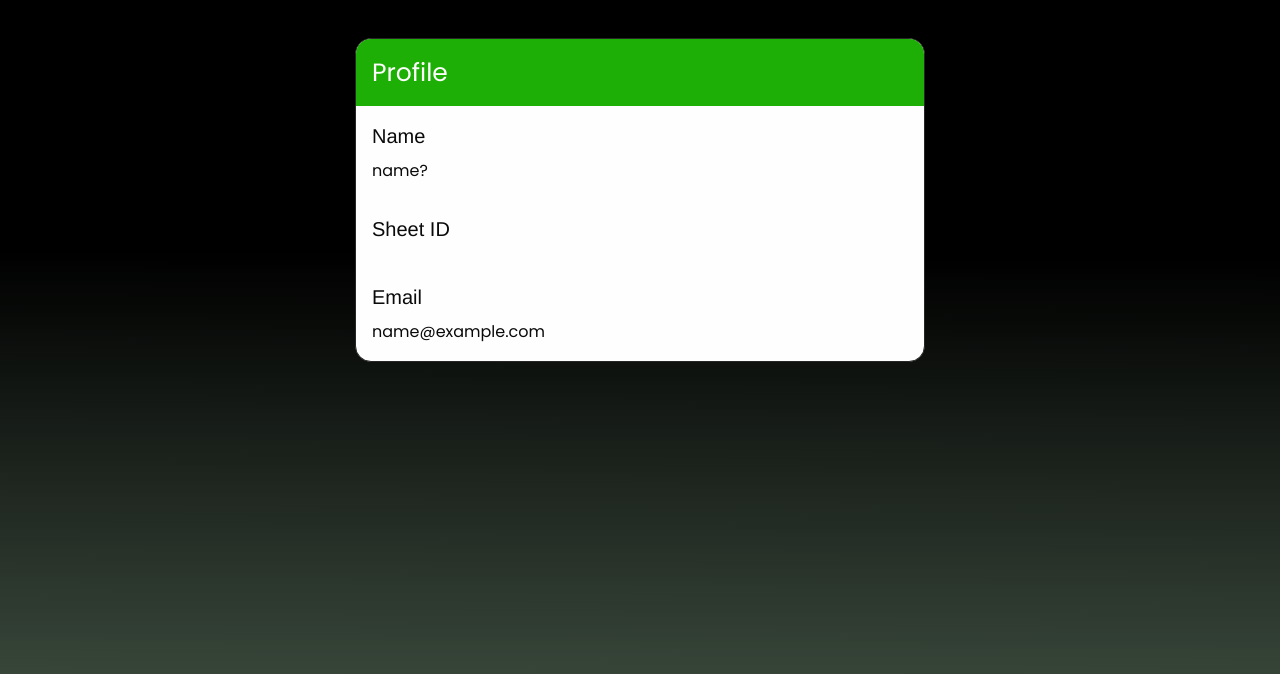
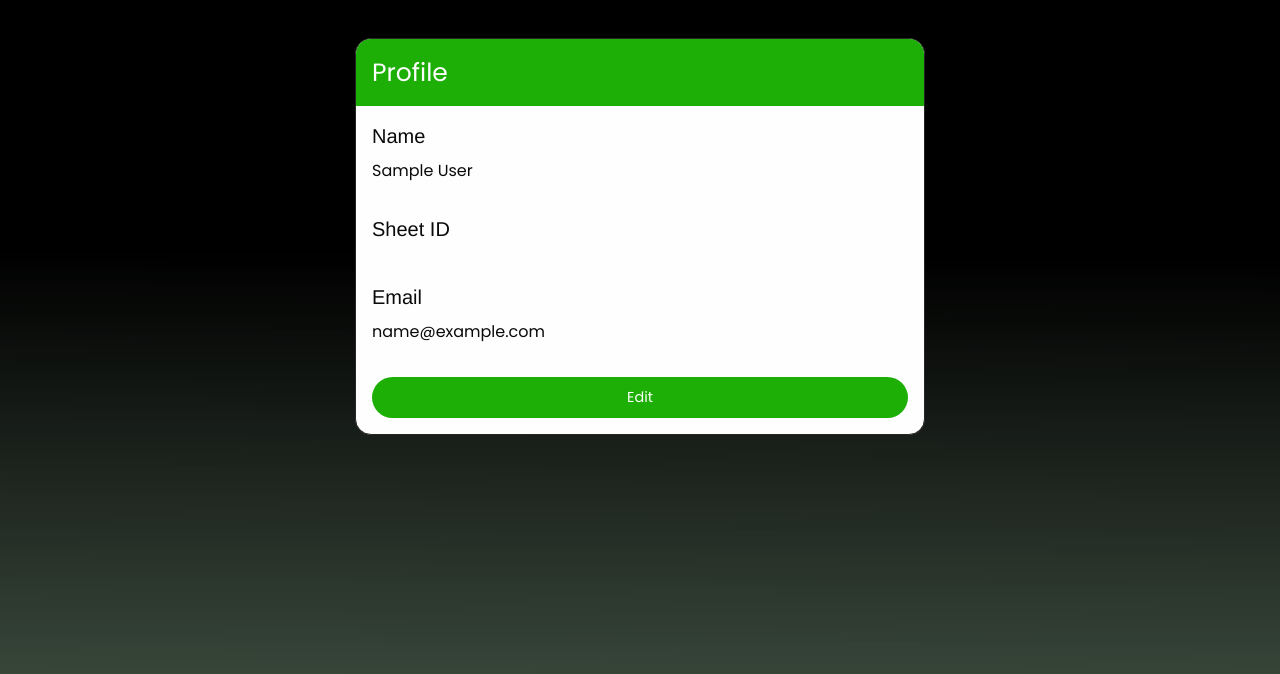
Before and after one commit to Pactionly/TimeTracker, a Django app: page /profile/ in a window 1280 px wide. Shown: the part 55-729 px from the top of the page. Run offline with Django 3.2, Linux system fonts and the light colour scheme; the visitor is signed in with stand-in values (Sample User, id 1); some libraries are stand-ins or nearby versions.

Commit message:
Added the ability to edit your profile

```diff
--- a/TimeTracker/myapp/templates/profile.html
+++ b/TimeTracker/myapp/templates/profile.html
@@ -17,9 +17,10 @@
           <div class="card-divider">
             <h4>Profile</h4>
           </div>
+          {% if not editing %}
             <div class="card-section">
               <h5>Name</h5>
-            <p>name?</p>
+              <p>{{ user.first_name }} {{ user.last_name }}</p>
             </div>
             <div class="card-section">
               <h5>Sheet ID</h5>
@@ -29,6 +30,35 @@
               <h5>Email</h5>
               <p> {{ user.email }} </p>
             </div>
+            <form action="/edit_profile/" method="GET">
+              {% csrf_token %}
+              <div class="card-section">
+                <input type="submit" class="button expanded" value="Edit">
+              </div>
+            </form>
+          {% else %}
+            <form action="/profile/" method="POST">
+              {% csrf_token %}
+              <div class="card-section">
+                <h5>Name</h5>
+                <p>
+                  {{ profile_form.first_name.label_tag }}
+                  {{ profile_form.first_name }}
+                  {{ profile_form.last_name.label_tag }}
+                  {{ profile_form.last_name }}
+                </p>
+              </div>
+              <div class="card-section">
+                <h5>Sheet ID</h5>
+                <p>{{ profile_form.sheet_id }}</p>
+              </div>
+              <div class="card-section">
+                <h5>Email</h5>
+                <p>{{ profile_form.email }}</p>
+              </div>
+              <input type="submit" class="alert button expanded" value="Save">
+          {% endif %}
+
         </div>
 
   </div>
--- a/TimeTracker/myapp/urls.py
+++ b/TimeTracker/myapp/urls.py
@@ -14,6 +14,7 @@ urlpatterns = [
     path('timesheet/', views.sheets),
     path('clock_out/', views.rest_clock_out),
     path('profile/', views.profile),
+    path('edit_profile/', views.edit_profile),
     path('clock_in/', views.rest_clock_in),
     path('work_stats/', views.rest_work_stats),
 ]
--- a/TimeTracker/myapp/views.py
+++ b/TimeTracker/myapp/views.py
@@ -196,14 +196,35 @@ def logout_view(request):
 @login_required
 def profile(request):
     """Renders Profile"""
-    context = {}
-    return render(request, 'profile.html', context)
+    if request.method == 'POST':
+        profile_form = forms.ProfileForm(request.POST)
+        user = request.user
+        if profile_form.is_valid():
+            user.first_name = profile_form.cleaned_data['first_name']
+            user.last_name = profile_form.cleaned_data['last_name']
+            user.profile.sheet_id = profile_form.cleaned_data['sheet_id']
+            user.email = profile_form.cleaned_data['email']
+            user.save()
+            return redirect('/profile/')
+    else:
+        editing = False
+        context = {
+            'editing': editing,
+        }
+        return render(request, 'profile.html', context)
 
 @login_required
 def edit_profile(request):
-    """For Profile Editing"""
-    context = {}
-    return render(request, 'edit_profile.html', context)
+    """Enables the editing of the user profile"""
+    editing = True
+    profile_form = forms.ProfileForm()
+    context = {
+        'editing': editing,
+        'profile_form': profile_form
+    }
+    return render(request, 'profile.html', context)
+
+
 
 @login_required
 def sheets(request):
@@ -267,9 +288,3 @@ def finish_google_auth(request):
         request.user.profile.refresh_key = credentials.refresh_token
         request.user.save()
     return redirect('/')
-
-@login_required
-def graph(request):
-    """Logic for the graphing widget"""
-    context={}
-    return redirect('/')
```
Also changed, not shown: TimeTracker/myapp/forms.py (+7 -0 lines). Lines whose indentation alone changed are shown as unchanged.
